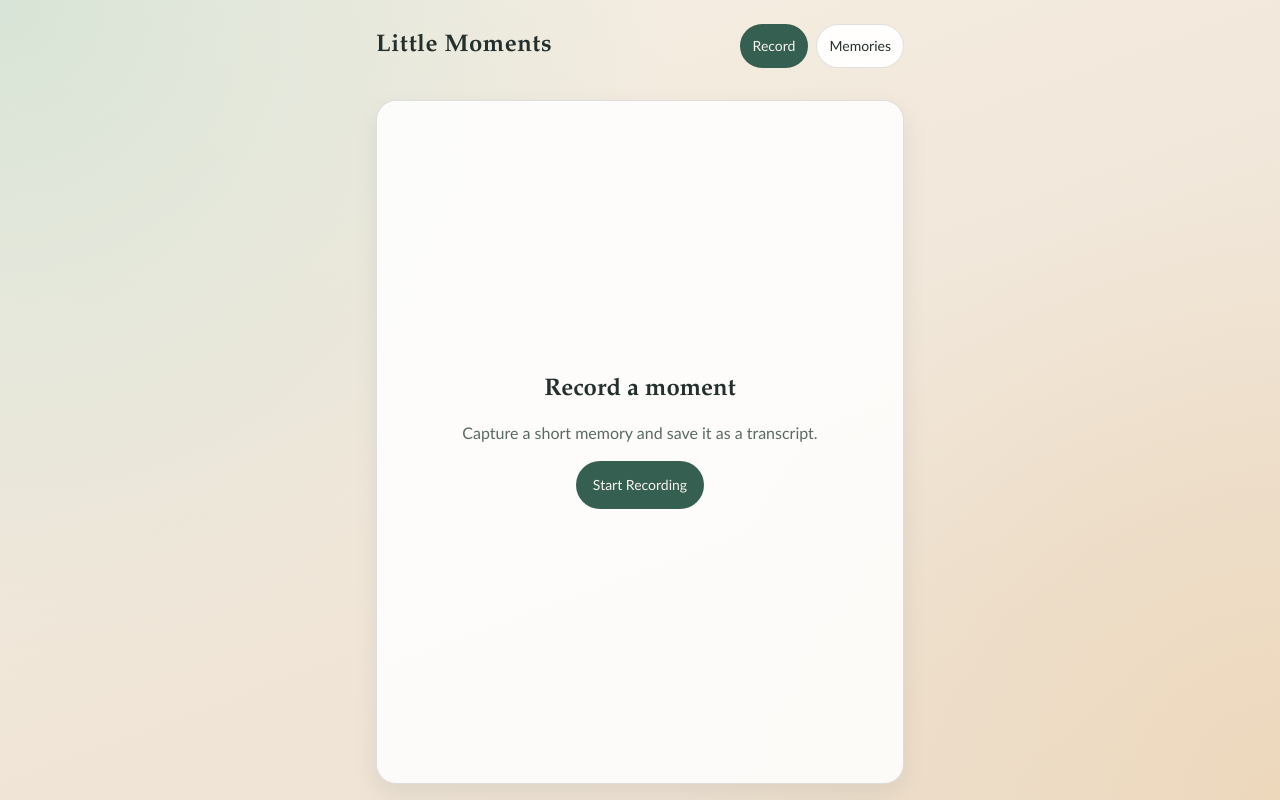
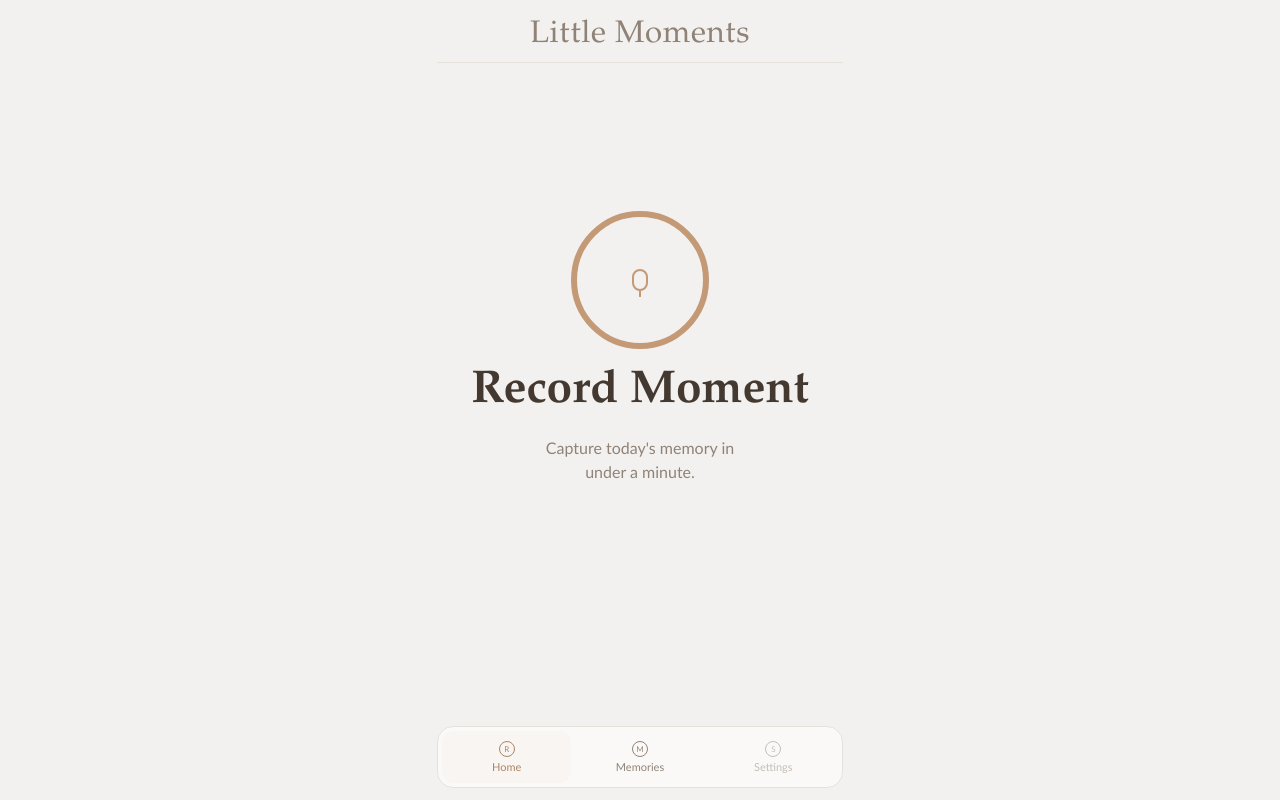
Before and after one commit to christophersiem/little-moments, a React app in the folder frontend/: page /record in a window 1280 px wide. Built offline with nearby package versions, Linux system fonts and the light colour scheme; no server answers; the HTML template or start-up script is replaced by a standard one.

Commit message:
Adopt minimalist warm recording UI style

```diff
--- a/frontend/src/app/App.tsx
+++ b/frontend/src/app/App.tsx
@@ -11,39 +11,42 @@ const Shell = styled.div`
   max-width: ${({ theme }) => theme.layout.maxWidth};
   margin: 0 auto;
   min-height: 100vh;
-  padding: ${({ theme }) => theme.space.x4};
+  padding: ${({ theme }) => `${theme.space.x3} ${theme.space.x3} calc(${theme.space.x3} + env(safe-area-inset-bottom, 0px))`};
   display: flex;
   flex-direction: column;
-  gap: ${({ theme }) => theme.space.x5};
-
-  @media (max-width: 640px) {
-    padding: ${({ theme }) => theme.space.x3};
-  }
+  gap: ${({ theme }) => theme.space.x3};
 `
 
-const TopBar = styled.header`
+const Header = styled.header`
   display: flex;
-  justify-content: space-between;
+  flex-direction: column;
   align-items: center;
-  gap: ${({ theme }) => theme.space.x3};
-  padding: ${({ theme }) => `${theme.space.x2} 0`};
-
-  @media (max-width: 640px) {
-    flex-direction: column;
-    align-items: stretch;
-  }
+  gap: ${({ theme }) => theme.space.x2};
+  padding-top: ${({ theme }) => theme.space.x1};
 `
 
-const Title = styled.div`
+const Title = styled.h1`
+  margin: 0;
+  font-size: 1.95rem;
+  color: ${({ theme }) => theme.colors.textMuted};
   font-family: ${({ theme }) => theme.typography.headingFamily};
-  font-size: ${({ theme }) => theme.typography.h1Size};
-  font-weight: 600;
+  font-weight: 500;
   letter-spacing: 0.02em;
+`
+
+const Divider = styled.div`
+  width: 100%;
+  height: 1px;
+  background: ${({ theme }) => theme.colors.border};
 `
 
 const Content = styled.main`
   flex: 1;
   display: flex;
+`
+
+const Footer = styled.footer`
+  margin-top: auto;
 `
 
 export default function App() {
@@ -62,11 +65,14 @@ export default function App() {
 
   return (
     <Shell>
-      <TopBar>
+      <Header>
         <Title>Little Moments</Title>
+        <Divider />
+      </Header>
+      <Content>{content}</Content>
+      <Footer>
         <TopNav pathname={pathname} navigate={navigate} />
-      </TopBar>
-      <Content>{content}</Content>
+      </Footer>
     </Shell>
   )
 }
--- a/frontend/src/components/Button.tsx
+++ b/frontend/src/components/Button.tsx
@@ -12,11 +12,12 @@ interface StyledButtonProps {
 const baseButtonStyles = css`
   border: 1px solid ${({ theme }) => theme.colors.border};
   background: ${({ theme }) => theme.colors.surfaceStrong};
-  color: ${({ theme }) => theme.colors.text};
+  color: ${({ theme }) => theme.colors.textMuted};
   border-radius: ${({ theme }) => theme.radii.pill};
   min-height: ${({ theme }) => theme.layout.minTouchTarget};
   padding: ${({ theme }) => `${theme.space.x2} ${theme.space.x4}`};
-  font-size: ${({ theme }) => theme.typography.secondarySize};
+  font-size: ${({ theme }) => theme.typography.bodySize};
+  font-weight: 500;
   line-height: 1.1;
   cursor: pointer;
   width: ${({ $fullWidth }) => ($fullWidth ? '100%' : 'auto')};
@@ -24,7 +25,8 @@ const baseButtonStyles = css`
 
   &:hover:not(:disabled) {
     transform: translateY(-1px);
-    border-color: ${({ theme }) => theme.colors.accent};
+    border-color: ${({ theme }) => theme.colors.accentStrong};
+    color: ${({ theme }) => theme.colors.accentStrong};
   }
 
   &:focus-visible {
@@ -40,37 +42,57 @@ const baseButtonStyles = css`
 `
 
 const primaryButtonStyles = css`
-  background: ${({ theme }) => theme.colors.accent};
-  color: ${({ theme }) => theme.colors.onAccent};
-  border-color: transparent;
+  background: ${({ theme }) => theme.colors.surfaceStrong};
+  color: ${({ theme }) => theme.colors.accent};
+  border-color: ${({ theme }) => theme.colors.accent};
   min-height: ${({ theme }) => theme.layout.primaryButtonHeight};
 
   &:hover:not(:disabled) {
-    background: ${({ theme }) => theme.colors.accentStrong};
-    border-color: transparent;
+    background: ${({ theme }) => theme.colors.surface};
+    color: ${({ theme }) => theme.colors.accentStrong};
+    border-color: ${({ theme }) => theme.colors.accentStrong};
   }
 `
 
 const dangerButtonStyles = css`
-  background: ${({ theme }) => theme.colors.danger};
-  color: ${({ theme }) => theme.colors.onAccent};
-  border-color: transparent;
+  background: ${({ theme }) => theme.colors.surfaceStrong};
+  color: ${({ theme }) => theme.colors.danger};
+  border-color: ${({ theme }) => theme.colors.danger};
 
   &:hover:not(:disabled) {
-    background: ${({ theme }) => theme.colors.danger};
-    filter: brightness(0.94);
-    border-color: transparent;
+    background: ${({ theme }) => theme.colors.surface};
+    border-color: ${({ theme }) => theme.colors.danger};
   }
 `
 
 const navButtonStyles = css<StyledButtonProps>`
-  padding: ${({ theme }) => `${theme.space.x2} ${theme.space.x3}`};
+  border: none;
+  background: transparent;
+  width: 100%;
+  padding: ${({ theme }) => `${theme.space.x1} ${theme.space.x2}`};
+  border-radius: ${({ theme }) => theme.radii.md};
+  min-height: 52px;
+  display: flex;
+  flex-direction: column;
+  align-items: center;
+  justify-content: center;
+  gap: ${({ theme }) => theme.space.x1};
+  font-size: 0.6875rem;
+  font-weight: 500;
+  color: ${({ theme }) => theme.colors.textMuted};
+
+  &:hover:not(:disabled) {
+    transform: none;
+    border-color: transparent;
+    background: ${({ theme }) => theme.colors.surface};
+    color: ${({ theme }) => theme.colors.accentStrong};
+  }
+
   ${({ $active }) =>
     $active &&
     css`
-      background: ${({ theme }) => theme.colors.accent};
-      color: ${({ theme }) => theme.colors.onAccent};
-      border-color: transparent;
+      color: ${({ theme }) => theme.colors.accentStrong};
+      background: ${({ theme }) => theme.colors.surface};
     `}
 `
 
--- a/frontend/src/components/Card.tsx
+++ b/frontend/src/components/Card.tsx
@@ -9,11 +9,11 @@ const CardContainer = styled.section<CardContainerProps>`
   width: 100%;
   background: ${({ theme }) => theme.colors.surface};
   border: 1px solid ${({ theme }) => theme.colors.border};
-  border-radius: ${({ theme }) => theme.radii.xl};
-  padding: ${({ theme }) => theme.space.x5};
+  border-radius: ${({ theme }) => theme.radii.lg};
+  padding: ${({ theme }) => theme.space.x4};
   display: flex;
   flex-direction: column;
-  gap: ${({ theme }) => theme.space.x4};
+  gap: ${({ theme }) => theme.space.x3};
   box-shadow: ${({ theme }) => theme.shadows.card};
   animation: rise-in 240ms ease-out;
 
--- a/frontend/src/components/TopNav.tsx
+++ b/frontend/src/components/TopNav.tsx
@@ -7,18 +7,58 @@ interface TopNavProps {
 }
 
 const Nav = styled.nav`
+  display: grid;
+  grid-template-columns: repeat(3, minmax(0, 1fr));
+  gap: ${({ theme }) => theme.space.x1};
+  padding: ${({ theme }) => theme.space.x1};
+  border: 1px solid ${({ theme }) => theme.colors.border};
+  border-radius: ${({ theme }) => theme.radii.lg};
+  background: ${({ theme }) => theme.colors.surfaceStrong};
+`
+
+const NavItem = styled.span`
   display: flex;
-  gap: ${({ theme }) => theme.space.x2};
+  flex-direction: column;
+  align-items: center;
+  gap: ${({ theme }) => theme.space.x1};
+`
+
+const NavGlyph = styled.span`
+  width: 16px;
+  height: 16px;
+  border-radius: 50%;
+  border: 1.5px solid currentColor;
+  display: inline-flex;
+  align-items: center;
+  justify-content: center;
+  font-size: 0.5rem;
+  line-height: 1;
+`
+
+const NavLabel = styled.span`
+  font-size: 0.6875rem;
 `
 
 export function TopNav({ pathname, navigate }: TopNavProps) {
   return (
     <Nav>
       <Button variant="nav" active={pathname.startsWith('/record')} onClick={() => navigate('/record')}>
-        Record
+        <NavItem>
+          <NavGlyph>R</NavGlyph>
+          <NavLabel>Home</NavLabel>
+        </NavItem>
       </Button>
       <Button variant="nav" active={pathname.startsWith('/memories')} onClick={() => navigate('/memories')}>
-        Memories
+        <NavItem>
+          <NavGlyph>M</NavGlyph>
+          <NavLabel>Memories</NavLabel>
+        </NavItem>
+      </Button>
+      <Button variant="nav" disabled>
+        <NavItem>
+          <NavGlyph>S</NavGlyph>
+          <NavLabel>Settings</NavLabel>
+        </NavItem>
       </Button>
     </Nav>
   )
--- a/frontend/src/pages/RecordPage.tsx
+++ b/frontend/src/pages/RecordPage.tsx
@@ -22,31 +22,104 @@ interface RecordingPayload {
   recordedAt: string
 }
 
-const CenterCard = styled(Card)`
+const Stage = styled.section`
+  width: 100%;
+  min-height: 100%;
+  display: flex;
+  flex-direction: column;
+`
+
+const Hero = styled.div`
+  margin-top: clamp(72px, 17vh, 150px);
+  display: flex;
+  flex-direction: column;
+  align-items: center;
+  text-align: center;
+  gap: ${({ theme }) => theme.space.x4};
+`
+
+const RingBase = styled.div<{ $recording: boolean }>`
+  width: 138px;
+  height: 138px;
+  border-radius: 50%;
+  border: 6px solid ${({ theme }) => theme.colors.accent};
+  display: flex;
   align-items: center;
   justify-content: center;
-  text-align: center;
+  background: ${({ theme }) => theme.colors.background};
+  ${({ $recording, theme }) =>
+    $recording ? `box-shadow: 0 0 0 7px ${theme.colors.surface};` : 'box-shadow: none;'}
+`
+
+const RingButton = styled.button`
+  padding: 0;
+  border: none;
+  background: transparent;
+  cursor: pointer;
+  border-radius: 50%;
+
+  &:focus-visible {
+    outline: 2px solid ${({ theme }) => theme.colors.accentStrong};
+    outline-offset: 4px;
+  }
+`
+
+const MicGlyph = styled.span`
+  width: 16px;
+  height: 22px;
+  border: 2px solid ${({ theme }) => theme.colors.accent};
+  border-radius: 10px;
+  position: relative;
+  display: inline-block;
+
+  &::before {
+    content: '';
+    position: absolute;
+    left: 50%;
+    bottom: -8px;
+    width: 2px;
+    height: 8px;
+    transform: translateX(-50%);
+    background: ${({ theme }) => theme.colors.accent};
+  }
+`
+
+const Dot = styled.span`
+  width: 26px;
+  height: 26px;
+  border-radius: 50%;
+  background: ${({ theme }) => theme.colors.accent};
+`
+
+const Heading = styled.h2`
+  font-size: 2.875rem;
+  color: ${({ theme }) => theme.colors.text};
+  margin: 0;
 `
 
 const Timer = styled.div`
   font-size: ${({ theme }) => theme.typography.timerSize};
-  font-weight: 700;
   letter-spacing: 0.08em;
-  color: ${({ theme }) => theme.colors.accentStrong};
+  color: ${({ theme }) => theme.colors.text};
 `
 
-const Preview = styled.p`
+const BodyText = styled.p`
+  max-width: 230px;
+  color: ${({ theme }) => theme.colors.textMuted};
   font-size: ${({ theme }) => theme.typography.bodySize};
-  line-height: ${({ theme }) => theme.typography.bodyLineHeight};
+`
+
+const ActionBar = styled.div`
+  margin-top: auto;
+  padding-bottom: ${({ theme }) => theme.space.x6};
 `
 
 const ErrorText = styled.p`
   color: ${({ theme }) => theme.colors.danger};
-  line-height: ${({ theme }) => theme.typography.bodyLineHeight};
 `
 
-const BodyText = styled.p`
-  color: ${({ theme }) => theme.colors.textMuted};
+const Preview = styled.p`
+  line-height: ${({ theme }) => theme.typography.bodyLineHeight};
 `
 
 const Row = styled.div`
@@ -218,10 +291,6 @@ export function RecordPage({ navigate }: RecordPageProps) {
       void uploadRecording(latestRecordingRef.current.blob, latestRecordingRef.current.recordedAt)
       return
     }
-
-    if (event === 'choice-dismissed') {
-      setPhase('stopped')
-    }
   }
 
   const transcriptPreview = useMemo(() => {
@@ -230,17 +299,17 @@ export function RecordPage({ navigate }: RecordPageProps) {
 
   if (phase === 'saving') {
     return (
-      <CenterCard centered>
-        <h1>Saving your moment...</h1>
-        <BodyText>We are transcribing and storing your entry.</BodyText>
-      </CenterCard>
+      <Card centered>
+        <h2>Saving your moment...</h2>
+        <BodyText>This can take a moment.</BodyText>
+      </Card>
     )
   }
 
   if (phase === 'saved' && savedResult) {
     return (
       <Card>
-        <h1>Saved</h1>
+        <h2>Saved</h2>
         <Preview>{transcriptPreview}</Preview>
         <Row>
           <Button variant="primary" onClick={() => navigate(`/memories/${savedResult.id}`)}>
@@ -256,7 +325,7 @@ export function RecordPage({ navigate }: RecordPageProps) {
   if (phase === 'error') {
     return (
       <Card>
-        <h1>Could not save moment</h1>
+        <h2>Could not save moment</h2>
         <ErrorText>{errorMessage}</ErrorText>
         <Row>
           <Button variant="primary" onClick={retryUpload} disabled={!latestRecordingRef.current}>
@@ -270,26 +339,39 @@ export function RecordPage({ navigate }: RecordPageProps) {
 
   if (phase === 'recording') {
     return (
-      <CenterCard centered>
-        <h1>Recording</h1>
-        <Timer>{formatDuration(elapsedSeconds)}</Timer>
-        <Button variant="danger" onClick={stopRecording}>
-          Stop
-        </Button>
-      </CenterCard>
+      <Stage>
+        <Hero>
+          <RingBase $recording>
+            <Dot />
+          </RingBase>
+          <Timer>{formatDuration(elapsedSeconds)}</Timer>
+          <BodyText>Speak naturally. We&apos;ll structure it for you.</BodyText>
+        </Hero>
+        <ActionBar>
+          <Button variant="primary" fullWidth onClick={stopRecording}>
+            Stop Recording
+          </Button>
+        </ActionBar>
+      </Stage>
     )
   }
 
   if (phase === 'stopped') {
     return (
       <>
-        <CenterCard centered>
-          <h1>Recording stopped</h1>
-          <BodyText>Choose whether to save or discard this recording.</BodyText>
-          <Button variant="primary" onClick={() => setStopDecisionState('choice')}>
-            Open Save / Discard
-          </Button>
-        </CenterCard>
+        <Stage>
+          <Hero>
+            <RingBase $recording={false}>
+              <Dot />
+            </RingBase>
+            <BodyText>Your recording is ready.</BodyText>
+            {stopDecisionState === 'hidden' && (
+              <Button variant="primary" onClick={() => setStopDecisionState('choice')}>
+                Open Save / Discard
+              </Button>
+            )}
+          </Hero>
+        </Stage>
 
         {stopDecisionState !== 'hidden' && (
           <ModalOverlay role="presentation">
@@ -326,12 +408,16 @@ export function RecordPage({ navigate }: RecordPageProps) {
   }
 
   return (
-    <CenterCard centered>
-      <h1>Record a moment</h1>
-      <BodyText>Capture a short memory and save it as a transcript.</BodyText>
-      <Button variant="primary" onClick={() => void startRecording()}>
-        Start Recording
-      </Button>
-    </CenterCard>
+    <Stage>
+      <Hero>
+        <RingButton onClick={() => void startRecording()} aria-label="Start recording">
+          <RingBase $recording={false}>
+            <MicGlyph />
+          </RingBase>
+        </RingButton>
+        <Heading>Record Moment</Heading>
+        <BodyText>Capture today&apos;s memory in under a minute.</BodyText>
+      </Hero>
+    </Stage>
   )
 }
--- a/frontend/src/styles/GlobalStyle.ts
+++ b/frontend/src/styles/GlobalStyle.ts
@@ -19,11 +19,9 @@ export const GlobalStyle = createGlobalStyle`
     font-family: ${({ theme }) => theme.typography.bodyFamily};
     font-size: ${({ theme }) => theme.typography.bodySize};
     color: ${({ theme }) => theme.colors.text};
-    background:
-      radial-gradient(circle at 0% 0%, ${({ theme }) => theme.colors.backgroundGlowStart} 0%, transparent 45%),
-      radial-gradient(circle at 100% 100%, ${({ theme }) => theme.colors.backgroundGlowEnd} 0%, transparent 40%),
-      linear-gradient(160deg, ${({ theme }) => theme.colors.background}, ${({ theme }) => theme.colors.backgroundAlt});
-    background-attachment: fixed;
+    background: linear-gradient(180deg, ${({ theme }) => theme.colors.background}, ${({ theme }) => theme.colors.backgroundAlt});
+    -webkit-font-smoothing: antialiased;
+    text-rendering: optimizeLegibility;
   }
 
   h1,
--- a/frontend/src/styles/styled.d.ts
+++ b/frontend/src/styles/styled.d.ts
@@ -9,6 +9,7 @@ declare module 'styled-components' {
       x4: string
       x5: string
       x6: string
+      x7: string
     }
     radii: {
       sm: string
--- a/frontend/src/styles/theme.ts
+++ b/frontend/src/styles/theme.ts
@@ -8,6 +8,7 @@ export const theme: DefaultTheme = {
     x4: 'var(--space-4)',
     x5: 'var(--space-5)',
     x6: 'var(--space-6)',
+    x7: 'var(--space-7)',
   },
   radii: {
     sm: 'var(--radius-sm)',
--- a/frontend/src/styles/tokens.css
+++ b/frontend/src/styles/tokens.css
@@ -5,6 +5,7 @@
   --space-4: 16px;
   --space-5: 24px;
   --space-6: 32px;
+  --space-7: 48px;
 
   --radius-sm: 10px;
   --radius-md: 12px;
@@ -14,34 +15,34 @@
 
   --font-family-body: "Avenir Next", "Gill Sans", "Trebuchet MS", sans-serif;
   --font-family-heading: "Iowan Old Style", "Palatino Linotype", serif;
-  --font-size-h1: 1.5rem;
+  --font-size-h1: 2rem;
   --font-size-h2: 1.0625rem;
   --font-size-body: 1rem;
   --font-size-secondary: 0.875rem;
-  --font-size-timer: 3rem;
+  --font-size-timer: 3.25rem;
   --line-height-body: 1.5;
   --line-height-relaxed: 1.6;
 
-  --color-bg: #f6efe4;
-  --color-bg-alt: #ecdfcf;
-  --color-bg-glow-start: #d8e4d7;
-  --color-bg-glow-end: #edd8bc;
-  --color-surface: rgba(255, 255, 255, 0.86);
-  --color-surface-strong: rgba(255, 255, 255, 0.94);
-  --color-border: rgba(55, 69, 61, 0.16);
-  --color-text: #23302e;
-  --color-text-muted: #596a65;
-  --color-accent: #355f50;
-  --color-accent-strong: #27473b;
-  --color-danger: #a6483e;
-  --color-on-accent: #f8f5ef;
-  --color-overlay: rgba(19, 29, 27, 0.34);
+  --color-bg: #f3f1ef;
+  --color-bg-alt: #f3f1ef;
+  --color-bg-glow-start: #f3f1ef;
+  --color-bg-glow-end: #f3f1ef;
+  --color-surface: #f8f5f2;
+  --color-surface-strong: #fbf9f7;
+  --color-border: #e7e1dc;
+  --color-text: #433931;
+  --color-text-muted: #8f8378;
+  --color-accent: #c49a76;
+  --color-accent-strong: #ad8564;
+  --color-danger: #b35c55;
+  --color-on-accent: #fff9f4;
+  --color-overlay: rgba(51, 41, 33, 0.26);
 
-  --shadow-card: 0 10px 24px rgba(28, 41, 38, 0.08);
-  --shadow-sheet: 0 16px 36px rgba(20, 33, 32, 0.16);
+  --shadow-card: 0 4px 14px rgba(48, 39, 33, 0.05);
+  --shadow-sheet: 0 14px 28px rgba(48, 39, 33, 0.13);
 
-  --layout-max-width: 560px;
+  --layout-max-width: 430px;
   --layout-min-touch-target: 44px;
   --layout-primary-button-height: 48px;
-  --layout-center-card-min-height: 360px;
+  --layout-center-card-min-height: 320px;
 }
```
